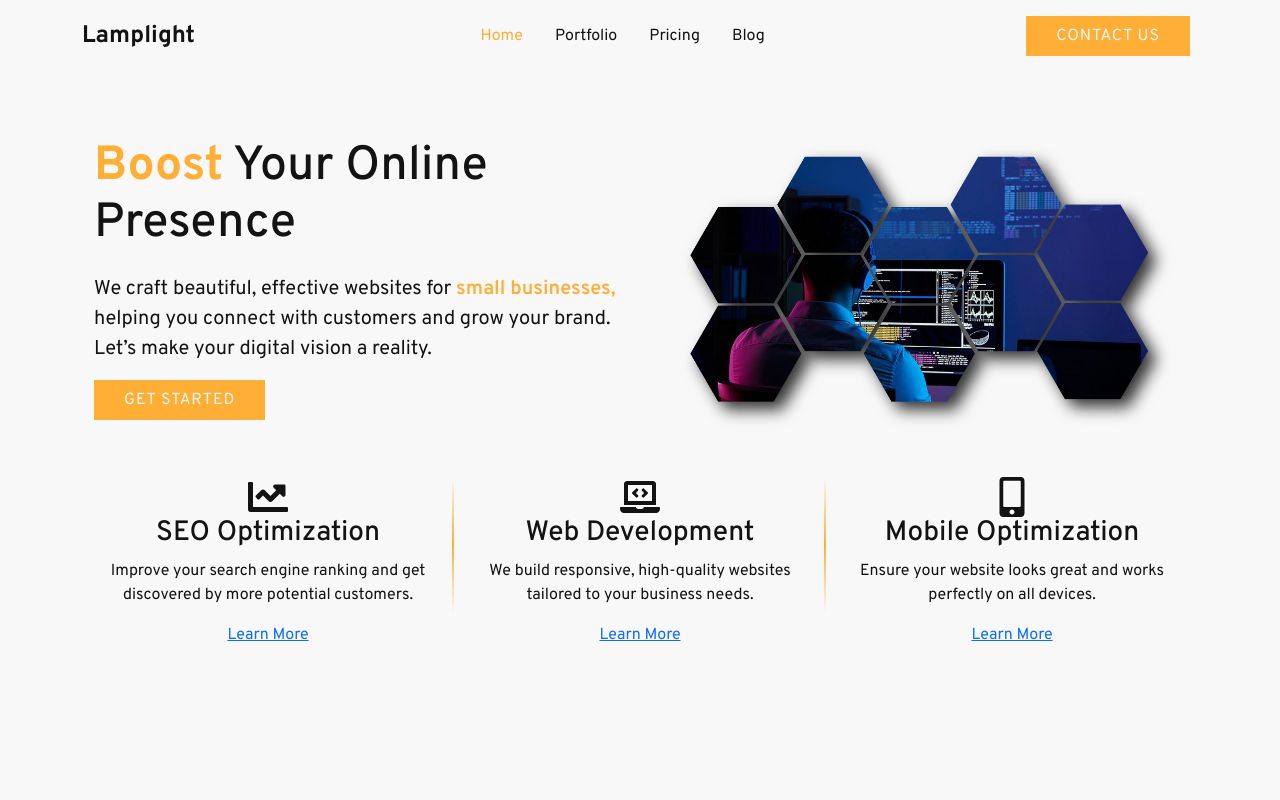
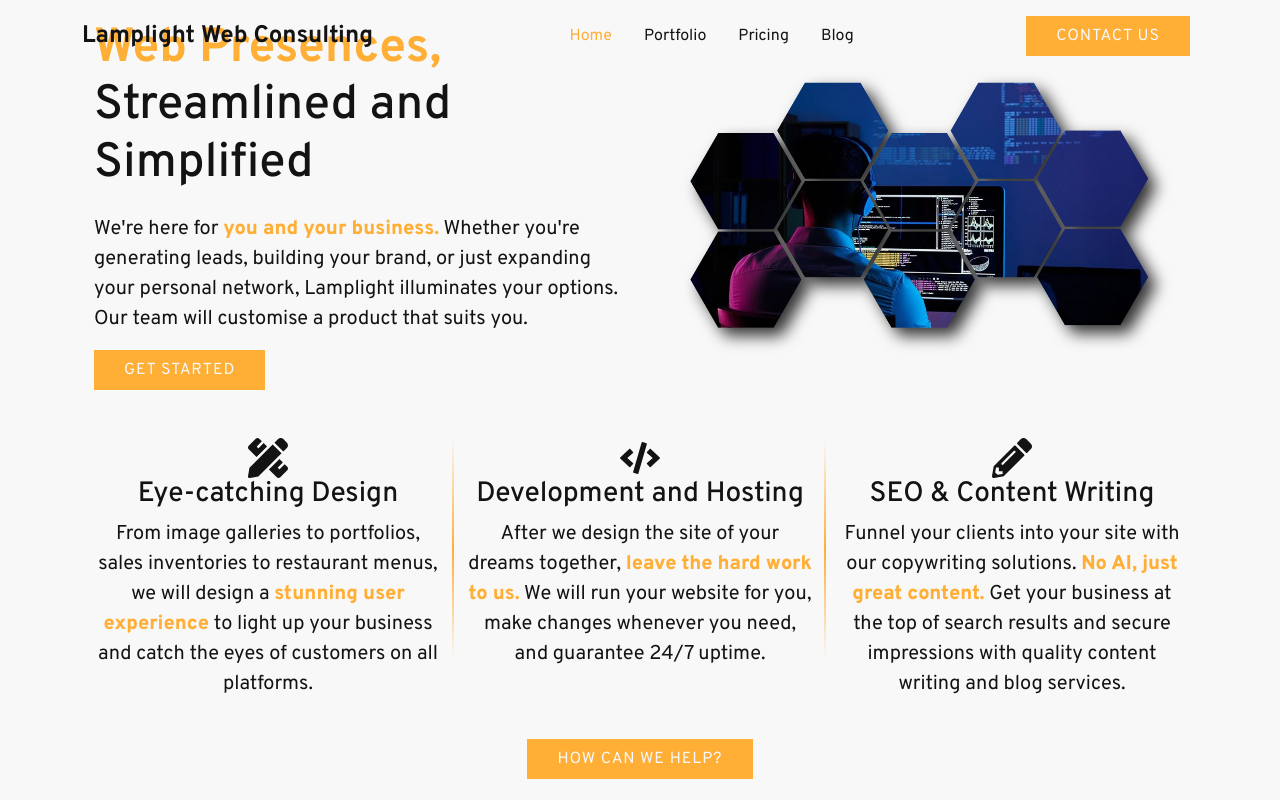
Before and after one commit to grantmacmillan/main-street-digital, a Next.js app: page / in a window 1280 px wide. Shown: the top 800 px of the page. Built offline with nearby package versions, Linux system fonts and the light colour scheme.

Commit message:
populated landing

```diff
--- a/app/components/CustomNavbar.js
+++ b/app/components/CustomNavbar.js
@@ -36,7 +36,7 @@ const CustomNavbar = () => {
         >
             <Container>
                 <Navbar.Brand as={Link} href="/" passHref>
-                    <span className="navbar-brand">Lamplight</span>
+                    <span className="navbar-brand">Lamplight Web Consulting</span>
                 </Navbar.Brand>
                 <Navbar.Toggle aria-controls="navbarNav" />
                 <Navbar.Collapse id="navbarNav">
--- a/app/home.css
+++ b/app/home.css
@@ -33,7 +33,7 @@
 .text-content p .highlight {
     color: var(--primary-color);
     position: relative;
-    font-weight: 600;
+    font-weight: 800;
     /* Ensure the pseudo-element is positioned relative to this element */
 }
 
--- a/app/page.js
+++ b/app/page.js
@@ -1,7 +1,7 @@
 
 import Image from "next/image";
 import Link from 'next/link';
-import { FaFacebook, FaTwitter, FaInstagram, FaQuoteRight, FaChartLine, FaLaptopCode, FaMobileAlt } from 'react-icons/fa';
+import { FaFacebook, FaTwitter, FaInstagram, FaQuoteRight, FaChartLine, FaLaptopCode, FaMobileAlt, FaPencilRuler, FaPencilAlt, FaCode } from 'react-icons/fa';
 
 import { Container, Row, Col } from 'react-bootstrap';
 
@@ -17,10 +17,10 @@ export default function Home() {
           <Row className="w-100 align-items-center flex-grow-1">
             <Col md={6} className="text-content mb-4">
               <h1>
-                <span className="highlight">Boost</span> Your Online Presence
+                <span className="highlight">Web Presences,</span> Streamlined and Simplified
               </h1>
               <p>
-                We craft beautiful, effective websites for <span className="highlight">small businesses,</span> helping you connect with customers and grow your brand. Let’s make your digital vision a reality.
+                We're here for <span className="highlight">you and your business.</span> Whether you're generating leads, building your brand, or just expanding your personal network, Lamplight illuminates your options. Our team will customise a product that suits you.
               </p>
               <Link href="/contact">
                 <span className="btn-flip" data-back="Contact Us" data-front="Get Started"></span>
@@ -38,29 +38,29 @@ export default function Home() {
               </div>
             </Col>
           </Row>
-          <Row className="services-row w-100 mt-4">
+          <Row className="services-row text-content w-100 mt-4">
 
             <Col md={4} className="d-flex flex-column align-items-center text-center position-relative mb-4">
-              <FaChartLine size={40} className="icon-style" />
-              <h3>SEO Optimization</h3>
-              <p>Improve your search engine ranking and get discovered by more potential customers.</p>
-              <Link href="/pricing">Learn More</Link>
+              <FaPencilRuler size={40} className="icon-style" />
+              <h3>Eye-catching Design</h3>
+              <p>From image galleries to portfolios, sales inventories to restaurant menus, we will design a <span className="highlight">stunning user experience</span> to light up your business and catch the eyes of customers on all platforms.</p>
+              <div className="divider"></div>
+            </Col>
+            <Col md={4} className="d-flex flex-column align-items-center text-center mb-4">
+              <FaCode size={40} className="icon-style" />
+              <h3>Development and Hosting</h3>
+              <p>After we design the site of your dreams together, <span className="highlight">leave the hard work to us.</span> We will run your website for you, make changes whenever you need, and guarantee 24/7 uptime.</p>
               <div className="divider"></div>
             </Col>
             <Col md={4} className="d-flex flex-column align-items-center text-center position-relative mb-4">
-              <FaLaptopCode size={40} className="icon-style" />
-              <h3>Web Development</h3>
-              <p>We build responsive, high-quality websites tailored to your business needs.</p>
-              <Link href="/pricing">Learn More</Link>
-              <div className="divider"></div>
-            </Col>
-            <Col md={4} className="d-flex flex-column align-items-center text-center mb-4">
-              <FaMobileAlt size={40} className="icon-style" />
-              <h3>Mobile Optimization</h3>
-              <p>Ensure your website looks great and works perfectly on all devices.</p>
-              <Link href="/pricing">Learn More</Link>
+              <FaPencilAlt size={40} className="icon-style" />
+              <h3>SEO & Content Writing</h3>
+              <p>Funnel your clients into your site with our copywriting solutions. <span className="highlight">No AI, just great content.</span> Get your business at the top of search results and secure impressions with quality content writing and blog services.</p>
             </Col>
           </Row>
+          <Link href="/pricing">
+                <span className="btn-flip" data-back="Our Services" data-front="How can we help?"></span>
+          </Link>
         </Container>
       </div>
       <Testimonials />
```
Also changed, not shown: app/pricing/page.js (+5 -4 lines).
